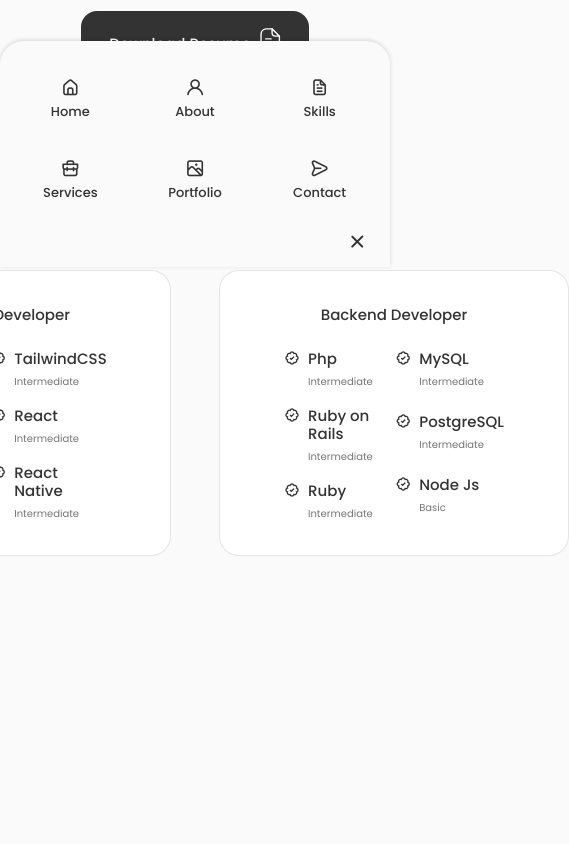
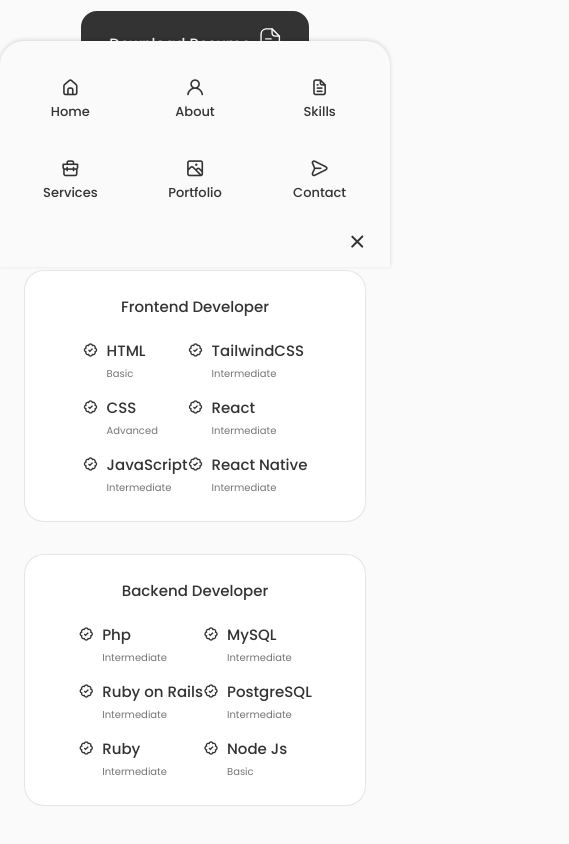
Before and after one commit to AmanWorku/AmanWorku.github.io, a React (Create React App) app: page / in a window 390 px wide. Shown: the part 1421-2265 px from the top of the page, 569 px wide, since content can reach past the window. Before the commit the page ends 2041 px from the top, so only its background shows below. Built offline with nearby package versions, Linux system fonts and the light colour scheme.

Commit message:
Finish working with skills section

```diff
--- a/src/App.css
+++ b/src/App.css
@@ -164,7 +164,7 @@
                                 }
 
 @media screen and (max-width: 768px) {
-  bodry {
+  body {
       margin: 0 0 var(--header-height);
     }
                                   .section {
--- a/src/components/skills/skills.css
+++ b/src/components/skills/skills.css
@@ -49,3 +49,31 @@
 .skills__level {
     font-size: var(--tiny-font-size);
 }
+@media screen and (max-width: 992px) {
+    .skills__container {
+        grid-template-columns: max-content;
+        row-gap: 2rem;
+    }
+}
+
+@media screen and (max-width: 768px) {
+    .skills__container {
+        grid-template-columns: 1fr;
+    }
+
+    .skills__content {
+        padding: 1.5rem;
+    }
+}
+
+@media screen and (max-width: 576px) {}
+
+@media screen and (max-width: 350px) {
+    .skills__box {
+        column-gap: 1.25rem;
+    }
+
+    .skills__name {
+        font-size: var(--small-font-size);
+    }
+}
```
